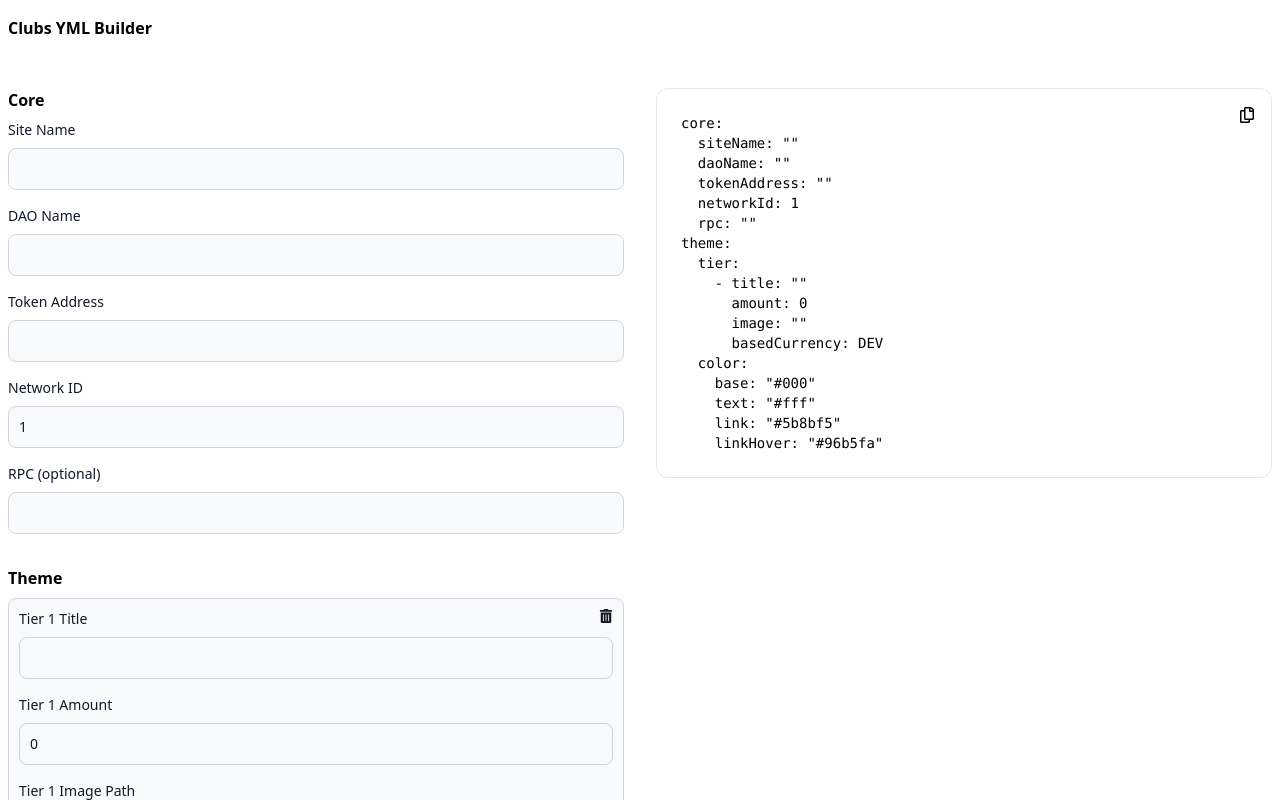
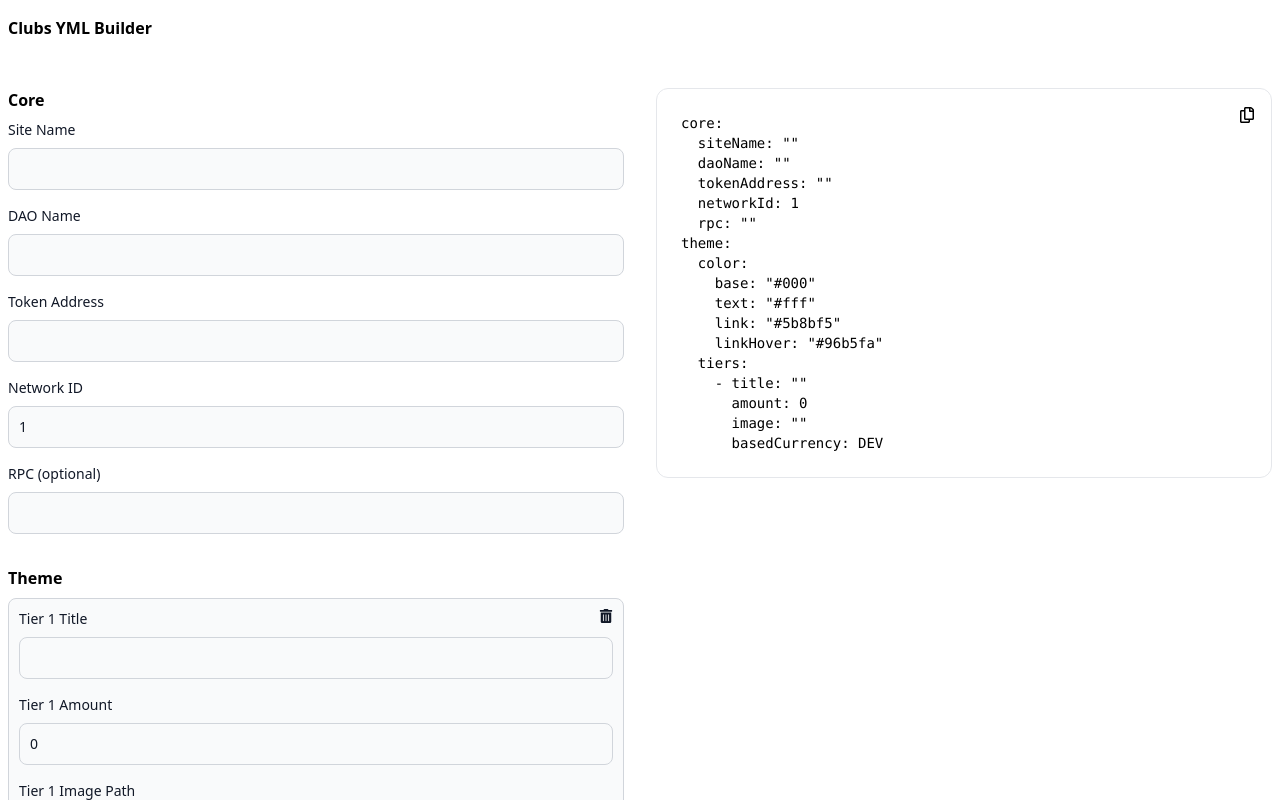
Before and after one commit to dev-protocol/clubs-yml-builder, a React (Vite) app: page / in a window 1280 px wide. Shown: the top 800 px of the page. Built offline with nearby package versions, Linux system fonts and the light colour scheme.

Commit message:
moves state to provider

```diff
--- a/src/App.tsx
+++ b/src/App.tsx
@@ -1,36 +1,10 @@
-import { useState } from "react";
 import YmlOutput from "./YmlOutput";
-import { Config } from "./types";
 import ConfigForm from "./ConfigForm";
+import { ConfigContext } from "./config/context";
+import { useConfigContext } from "./config/hook";
 
 function App() {
-  const initBuild = (): Config => ({
-    core: {
-      siteName: "",
-      daoName: "",
-      tokenAddress: "",
-      networkId: 1,
-      rpc: "",
-    },
-    theme: {
-      tier: [
-        {
-          title: "",
-          amount: 0,
-          image: "",
-          basedCurrency: "DEV",
-        },
-      ],
-      color: {
-        base: "#000",
-        text: "#fff",
-        link: "#5b8bf5",
-        linkHover: "#96b5fa",
-      },
-    },
-  });
-
-  const [config, setConfig] = useState<Config>(initBuild());
+  const configContext = useConfigContext();
 
   return (
     <div className="bg-white dark:bg-gray-900 text-black dark:text-white min-h-screen pb-8">
@@ -38,12 +12,14 @@ function App() {
         <h1 className="font-bold">Clubs YML Builder</h1>
       </header>
       <main className="container mx-auto grid grid-cols-1 sm:grid-cols-2 gap-8 px-2">
-        <ConfigForm config={config} setConfig={setConfig} />
-        <div>
-          <div className="sticky top-8">
-            <YmlOutput config={config} />
+        <ConfigContext.Provider value={configContext}>
+          <ConfigForm />
+          <div>
+            <div className="sticky top-8">
+              <YmlOutput />
+            </div>
           </div>
-        </div>
+        </ConfigContext.Provider>
       </main>
     </div>
   );
--- a/src/ConfigForm/ConfigInput.tsx
+++ b/src/ConfigForm/ConfigInput.tsx
@@ -1,5 +1,4 @@
 import React from "react";
-import { Config } from "../types";
 import { isNumberInput } from "../utils";
 import ConfigInputLabel from "./ConfigInputLabel";
 
--- a/src/ConfigForm/TierConfig.tsx
+++ b/src/ConfigForm/TierConfig.tsx
@@ -1,27 +1,24 @@
 import React from "react";
-import { FaTrash, FaTrashAlt } from "react-icons/fa";
-import { Config, Tier } from "../types";
+import { FaTrashAlt } from "react-icons/fa";
+import { ITheme } from "../config/types";
 import ConfigInput from "./ConfigInput";
 import ConfigInputLabel from "./ConfigInputLabel";
 
 interface TierConfigProps {
   index: number;
-  config: Config;
-  setConfig: React.Dispatch<React.SetStateAction<Config>>;
+  theme: ITheme;
+
+  // config: Config;
+  // setConfig: React.Dispatch<React.SetStateAction<Config>>;
 }
 
-const TierConfig: React.FC<TierConfigProps> = ({
-  index,
-  config,
-  setConfig,
-}) => {
+const TierConfig: React.FC<TierConfigProps> = ({ index, theme }) => {
   return (
     <div className="mb-4 bg-gray-50 border border-gray-300 text-gray-900 text-sm rounded-lg block w-full p-2.5 dark:bg-gray-800 dark:border-gray-600 dark:text-white">
       <div className="relative">
         <button
           onClick={() => {
-            config.theme.tier.splice(index, 1);
-            setConfig(Object.assign({}, config));
+            theme.removeTier(index);
           }}
           className="absolute top-0 right-0 active:text-violet-700"
         >
@@ -29,39 +26,27 @@ const TierConfig: React.FC<TierConfigProps> = ({
         </button>
         <ConfigInput
           label={`Tier ${index + 1} Title`}
-          value={config.theme.tier[index].title}
+          value={theme.tiers[index].title}
           id={`tierTitle${index}`}
           onChange={(e) => {
-            const tier = config.theme.tier[index];
-            tier.title = e.target.value;
-            const newConfig = Object.assign({}, config);
-            newConfig.theme.tier[index] = tier;
-            setConfig(newConfig);
+            theme.tiers[index].setTitle(e.target.value);
           }}
         />
         <ConfigInput
           label={`Tier ${index + 1} Amount`}
-          value={String(config.theme.tier[index].amount)}
+          value={String(theme.tiers[index].amount)}
           id={`tierAmount${index}`}
           isNumeric={true}
           onChange={(e) => {
-            const tier = config.theme.tier[index];
-            tier.amount = +e.target.value;
-            const newConfig = Object.assign({}, config);
-            newConfig.theme.tier[index] = tier;
-            setConfig(newConfig);
+            theme.tiers[index].setAmount(+e.target.value);
           }}
         />
         <ConfigInput
           label={`Tier ${index + 1} Image Path`}
-          value={config.theme.tier[index].image ?? ""}
+          value={theme.tiers[index].image ?? ""}
           id={`tierImage${index}`}
           onChange={(e) => {
-            const tier = config.theme.tier[index];
-            tier.image = e.target.value;
-            const newConfig = Object.assign({}, config);
-            newConfig.theme.tier[index] = tier;
-            setConfig(newConfig);
+            theme.tiers[index].setImage(e.target.value);
           }}
         />
         <div>
@@ -73,11 +58,9 @@ const TierConfig: React.FC<TierConfigProps> = ({
             id={`tierCurrency${index}`}
             className="bg-gray-50 border border-gray-300 text-gray-900 text-sm rounded-lg focus:ring-blue-500 focus:border-blue-500 block w-full p-2.5 dark:bg-gray-700 dark:border-gray-600 dark:placeholder-gray-400 dark:text-white dark:focus:ring-blue-500 dark:focus:border-blue-500"
             onChange={(e) => {
-              const tier = config.theme.tier[index];
-              tier.basedCurrency = e.target.value as "DEV" | "ETH" | "USD";
-              const newConfig = Object.assign({}, config);
-              newConfig.theme.tier[index] = tier;
-              setConfig(newConfig);
+              theme.tiers[index].setBaseCurrency(
+                e.target.value as "DEV" | "ETH" | "USD"
+              );
             }}
           >
             <option value="DEV">DEV</option>
--- a/src/ConfigForm/index.tsx
+++ b/src/ConfigForm/index.tsx
@@ -1,100 +1,54 @@
-import React from "react";
-import { Config } from "../types";
+import React, { useEffect } from "react";
 import ConfigInput from "./ConfigInput";
 import ConfigInputLabel from "./ConfigInputLabel";
 import TierConfig from "./TierConfig";
 import { ChromePicker } from "react-color";
+import { useConfigContext } from "../config/hook";
 
-interface ConfigFormProps {
-  config: Config;
-  setConfig: React.Dispatch<React.SetStateAction<Config>>;
-}
+interface ConfigFormProps {}
 
-const ConfigForm: React.FC<ConfigFormProps> = ({ config, setConfig }) => {
+const ConfigForm: React.FC<ConfigFormProps> = () => {
+  const { input, output } = useConfigContext();
+  // const { core, theme } = config;
+
+  useEffect(() => {
+    console.log("config form recognizes output change: ");
+  }, [output]);
+
   return (
     <div>
       <div className="mb-8">
         <h2 className="font-bold mb-2">Core</h2>
         <ConfigInput
           label="Site Name"
-          value={config.core.siteName}
+          value={input.core.siteName}
           id="siteName"
-          onChange={(e) =>
-            setConfig((config) =>
-              Object.assign({
-                ...config,
-                core: {
-                  ...config.core,
-                  siteName: e.target.value,
-                },
-              })
-            )
-          }
+          onChange={(e) => input.core.setSiteName(e.target.value)}
         />
         <ConfigInput
           label="DAO Name"
-          value={config.core.daoName}
+          value={input.core.daoName}
           id="daoName"
-          onChange={(e) =>
-            setConfig((config) =>
-              Object.assign({
-                ...config,
-                core: {
-                  ...config.core,
-                  daoName: e.target.value,
-                },
-              })
-            )
-          }
+          onChange={(e) => input.core.setDaoName(e.target.value)}
         />
         <ConfigInput
           label="Token Address"
-          value={config.core.tokenAddress}
+          value={input.core.tokenAddress}
           id="tokenAddress"
-          onChange={(e) =>
-            setConfig((config) =>
-              Object.assign({
-                ...config,
-                core: {
-                  ...config.core,
-                  tokenAddress: e.target.value,
-                },
-              })
-            )
-          }
+          onChange={(e) => input.core.setTokenAddress(e.target.value)}
         />
         <ConfigInput
           label="Network ID"
-          value={String(config.core.networkId)}
+          value={String(input.core.networkId)}
           id="networkId"
           isNumeric={true}
-          onChange={(e) =>
-            setConfig((config) =>
-              Object.assign({
-                ...config,
-                core: {
-                  ...config.core,
-                  networkId: +e.target.value,
-                },
-              })
-            )
-          }
+          onChange={(e) => input.core.setNetworkId(+e.target.value)}
         />
         <ConfigInput
           label="RPC (optional)"
-          value={config.core.rpc ?? ""}
+          value={input.core.rpc ?? ""}
           id="rpc"
-          onChange={(e) =>
-            setConfig((config) =>
-              Object.assign({
-                ...config,
-                core: {
-                  ...config.core,
-                  rpc: e.target.value,
-                },
-              })
-            )
-          }
+          onChange={(e) => input.core.setRpc(e.target.value)}
         />
       </div>
 
@@ -102,25 +56,15 @@ const ConfigForm: React.FC<ConfigFormProps> = ({ config, setConfig }) => {
         <h2 className="font-bold mb-2">Theme</h2>
 
         <div>
-          {config.theme.tier.map((_, i) => (
+          {input.theme.tiers.map((_, i) => (
             <div key={`tier-${i}`}>
-              <TierConfig index={i} config={config} setConfig={setConfig} />
+              <TierConfig index={i} theme={input.theme} />
             </div>
           ))}
           <button
             type="button"
             className="text-gray-900 w-full bg-white border border-gray-300 focus:outline-none hover:bg-gray-100 focus:ring-4 focus:ring-gray-200 font-medium rounded-lg text-sm px-5 py-2.5 mr-2 mb-2 dark:bg-gray-800 dark:text-white dark:border-gray-600 dark:hover:bg-gray-700 dark:hover:border-gray-600 dark:focus:ring-gray-700"
-            onClick={() => {
-              const tier = config.theme.tier;
-              tier.push({
-                title: "",
-                amount: 0,
-                image: "",
-                basedCurrency: "DEV",
-              });
-              config.theme.tier = tier;
-              setConfig(Object.assign({}, config));
-            }}
+            onClick={() => input.theme.addTier()}
           >
             + Add Tier
           </button>
@@ -130,22 +74,22 @@ const ConfigForm: React.FC<ConfigFormProps> = ({ config, setConfig }) => {
           <div>
             <ConfigInputLabel text="Base Color" htmlFor="baseColor" />
             <ChromePicker
-              color={config.theme.color.base}
+              color={input.theme.color.base}
               disableAlpha={true}
               onChange={(color) => {
-                config.theme.color.base = color.hex;
-                setConfig(Object.assign({}, config));
+                input.theme.color.setBase(color.hex);
               }}
             />
           </div>
           <div>
             <ConfigInputLabel text="Text Color" htmlFor="textColor" />
             <ChromePicker
-              color={config.theme.color.text}
+              color={input.theme.color.text}
               disableAlpha={true}
               onChange={(color) => {
-                config.theme.color.text = color.hex;
-                setConfig(Object.assign({}, config));
+                // config.theme.color.text = color.hex;
+                // setConfig(Object.assign({}, config));
+                input.theme.color.setText(color.hex);
               }}
             />
           </div>
@@ -153,11 +97,12 @@ const ConfigForm: React.FC<ConfigFormProps> = ({ config, setConfig }) => {
           <div>
             <ConfigInputLabel text="Link Color" htmlFor="linkColor" />
             <ChromePicker
-              color={config.theme.color.link}
+              color={input.theme.color.link}
               disableAlpha={true}
               onChange={(color) => {
-                config.theme.color.link = color.hex;
-                setConfig(Object.assign({}, config));
+                // config.theme.color.link = color.hex;
+                // setConfig(Object.assign({}, config));
+                input.theme.color.setLink(color.hex);
               }}
             />
           </div>
@@ -168,11 +113,12 @@ const ConfigForm: React.FC<ConfigFormProps> = ({ config, setConfig }) => {
               htmlFor="linkHoverColor"
             />
             <ChromePicker
-              color={config.theme.color.linkHover}
+              color={input.theme.color.linkHover}
               disableAlpha={true}
               onChange={(color) => {
-                config.theme.color.linkHover = color.hex;
-                setConfig(Object.assign({}, config));
+                // config.theme.color.linkHover = color.hex;
+                // setConfig(Object.assign({}, config));
+                input.theme.color.setLinkHover(color.hex);
               }}
             />
           </div>
--- a/src/YmlOutput/index.tsx
+++ b/src/YmlOutput/index.tsx
@@ -1,22 +1,19 @@
 import React, { useEffect, useState } from "react";
-import { Config } from "../types";
-import { stringify } from "yaml";
 import { FaRegCopy } from "react-icons/fa";
+import { useConfigContext } from "../config/hook";
 
-interface YmlOutputProps {
-  config: Config;
-}
+interface YmlOutputProps {}
 
-const YmlOutput: React.FC<YmlOutputProps> = ({ config }) => {
-  const [yml, setYml] = useState<string>("");
+const YmlOutput: React.FC<YmlOutputProps> = () => {
+  const { output } = useConfigContext();
   const [copySuccess, setCopySuccess] = useState(false);
 
   useEffect(() => {
-    setYml(stringify(config));
-  }, [config]);
+    console.log("YmlOutput recognizes change: ");
+  }, [output]);
 
   const copy = () => {
-    navigator.clipboard.writeText(yml);
+    navigator.clipboard.writeText(output);
     setCopySuccess(true);
     setTimeout(() => {
       setCopySuccess(false);
@@ -35,7 +32,7 @@ const YmlOutput: React.FC<YmlOutputProps> = ({ config }) => {
           <span className="text-sm text-gray-600">YML Copied</span>
         )}
       </div>
-      <pre className="text-sm">{yml}</pre>
+      <pre className="text-sm">{output}</pre>
     </div>
   );
 };
--- /dev/null
+++ b/src/config/context.ts
@@ -0,0 +1,50 @@
+import { createContext, useContext } from "react";
+import { IConfig } from "./types";
+
+export const config: IConfig = {
+  core: {
+    siteName: "",
+    setSiteName: () => {},
+    daoName: "",
+    setDaoName: () => {},
+    tokenAddress: "",
+    setTokenAddress: () => {},
+    networkId: 1,
+    setNetworkId: () => {},
+    rpc: "",
+    setRpc: () => {},
+  },
+  theme: {
+    tiers: [
+      {
+        title: "",
+        setTitle: () => {},
+        amount: 0,
+        setAmount: () => {},
+        image: "",
+        setImage: () => {},
+        baseCurrency: "DEV",
+        setBaseCurrency: () => {},
+      },
+    ],
+    setTiers: () => {},
+    color: {
+      base: "#000",
+      setBase: () => {},
+      text: "#fff",
+      setText: () => {},
+      link: "#5b8bf5",
+      setLink: () => {},
+      linkHover: "#96b5fa",
+      setLinkHover: () => {},
+    },
+    addTier: () => {},
+    removeTier: () => {},
+  },
+};
+
+export const ConfigContext = createContext({ input: config, output: "" });
+
+export function useProvider(): { input: IConfig; output: string } {
+  return useContext(ConfigContext);
+}
--- /dev/null
+++ b/src/config/hook.ts
@@ -0,0 +1,123 @@
+import { useEffect, useState } from "react";
+import { stringify } from "yaml";
+import { BaseCurrency, IColor, ICore, ITier } from "./types";
+
+export const useTier = (): ITier => {
+  const [title, setTitle] = useState("");
+  const [amount, setAmount] = useState(0);
+  const [image, setImage] = useState("");
+  const [baseCurrency, setBaseCurrency] = useState<BaseCurrency>("DEV");
+
+  return {
+    title,
+    setTitle,
+    amount,
+    setAmount,
+    image,
+    setImage,
+    baseCurrency,
+    setBaseCurrency,
+  };
+};
+
+const useCore = (build: () => void): ICore => {
+  const [siteName, setSiteName] = useState("");
+  const [daoName, setDaoName] = useState("");
+  const [tokenAddress, setTokenAddress] = useState("");
+  const [networkId, setNetworkId] = useState(1);
+  const [rpc, setRpc] = useState("");
+
+  useEffect(() => {
+    build();
+  }, [siteName, daoName, tokenAddress, networkId, rpc]);
+
+  return {
+    siteName,
+    setSiteName,
+    daoName,
+    setDaoName,
+    tokenAddress,
+    setTokenAddress,
+    networkId,
+    setNetworkId,
+    rpc,
+    setRpc,
+  };
+};
+
+const useTheme = (build: () => void) => {
+  const [tiers, setTiers] = useState<ITier[]>([useTier()]);
+  const color = useColor();
+
+  const addTier = () => {
+    setTiers((tiers) => [...tiers, useTier()]);
+  };
+
+  const removeTier = (index: number) => {
+    const _tiers = tiers.splice(index, 1);
+    setTiers(_tiers);
+  };
+
+  useEffect(() => {
+    build();
+  }, [tiers, color]);
+
+  return { tiers, setTiers, color: useColor(), addTier, removeTier };
+};
+
+const useColor = (): IColor => {
+  const [base, setBase] = useState("#000");
+  const [text, setText] = useState("#fff");
+  const [link, setLink] = useState("#5b8bf5");
+  const [linkHover, setLinkHover] = useState("#96b5fa");
+
+  return {
+    base,
+    setBase,
+    text,
+    setText,
+    link,
+    setLink,
+    linkHover,
+    setLinkHover,
+  };
+};
+
+export const useConfigContext = () => {
+  const [yml, setYml] = useState("");
+
+  const build = () => {
+    setYml(
+      stringify({
+        core: {
+          siteName: config.core.siteName,
+          daoName: config.core.daoName,
+          tokenAddress: config.core.tokenAddress,
+          networkId: config.core.networkId,
+          rpc: config.core.rpc,
+        },
+        theme: {
+          color: {
+            base: config.theme.color.base,
+            text: config.theme.color.text,
+            link: config.theme.color.link,
+            linkHover: config.theme.color.linkHover,
+          },
+          tiers: config.theme.tiers.map((_tier) => ({
+            title: _tier.title,
+            amount: _tier.amount,
+            image: _tier.image,
+            basedCurrency: _tier.baseCurrency,
+          })),
+        },
+      })
+    );
+  };
+
+  const config = {
+    core: useCore(build),
+    theme: useTheme(build),
+  };
+
+  return { input: config, output: yml };
+};
--- /dev/null
+++ b/src/config/types.ts
@@ -0,0 +1,51 @@
+import { Dispatch, SetStateAction } from "react";
+
+export type BaseCurrency = "DEV" | "ETH" | "USD";
+
+export interface ITheme {
+  tiers: ITier[];
+  setTiers: Dispatch<SetStateAction<ITier[]>>;
+  color: IColor;
+  addTier: () => void;
+  removeTier: (index: number) => void;
+}
+
+export interface ITier {
+  title: string;
+  setTitle: Dispatch<SetStateAction<string>>;
+  amount: number;
+  setAmount: Dispatch<SetStateAction<number>>;
+  image: string;
+  setImage: Dispatch<SetStateAction<string>>;
+  baseCurrency: BaseCurrency;
+  setBaseCurrency: Dispatch<SetStateAction<BaseCurrency>>;
+}
+
+export interface IColor {
+  base: string;
+  setBase: Dispatch<SetStateAction<string>>;
+  text: string;
+  setText: Dispatch<SetStateAction<string>>;
+  link: string;
+  setLink: Dispatch<SetStateAction<string>>;
+  linkHover: string;
+  setLinkHover: Dispatch<SetStateAction<string>>;
+}
+
+export interface ICore {
+  siteName: string;
+  setSiteName: Dispatch<SetStateAction<string>>;
+  daoName: string;
+  setDaoName: Dispatch<SetStateAction<string>>;
+  tokenAddress: string;
+  setTokenAddress: Dispatch<SetStateAction<string>>;
+  networkId: number;
+  setNetworkId: Dispatch<SetStateAction<number>>;
+  rpc: string;
+  setRpc: Dispatch<SetStateAction<string>>;
+}
+
+export interface IConfig {
+  core: ICore;
+  theme: ITheme;
+}
--- a/src/types/index.ts
+++ /dev/null
@@ -1,29 +0,0 @@
-export type Tier = {
-  title: string;
-  amount: number;
-  image?: string;
-  basedCurrency: "USD" | "ETH" | "DEV";
-};
-
-export type Theme = {
-  tier: Tier[];
-  color: {
-    base: string;
-    text: string;
-    link: string;
-    linkHover: string;
-  };
-};
-
-export type Core = {
-  siteName: string;
-  daoName: string;
-  tokenAddress: string;
-  networkId: number;
-  rpc?: string;
-};
-
-export type Config = {
-  core: Core;
-  theme: Theme;
-};
```
